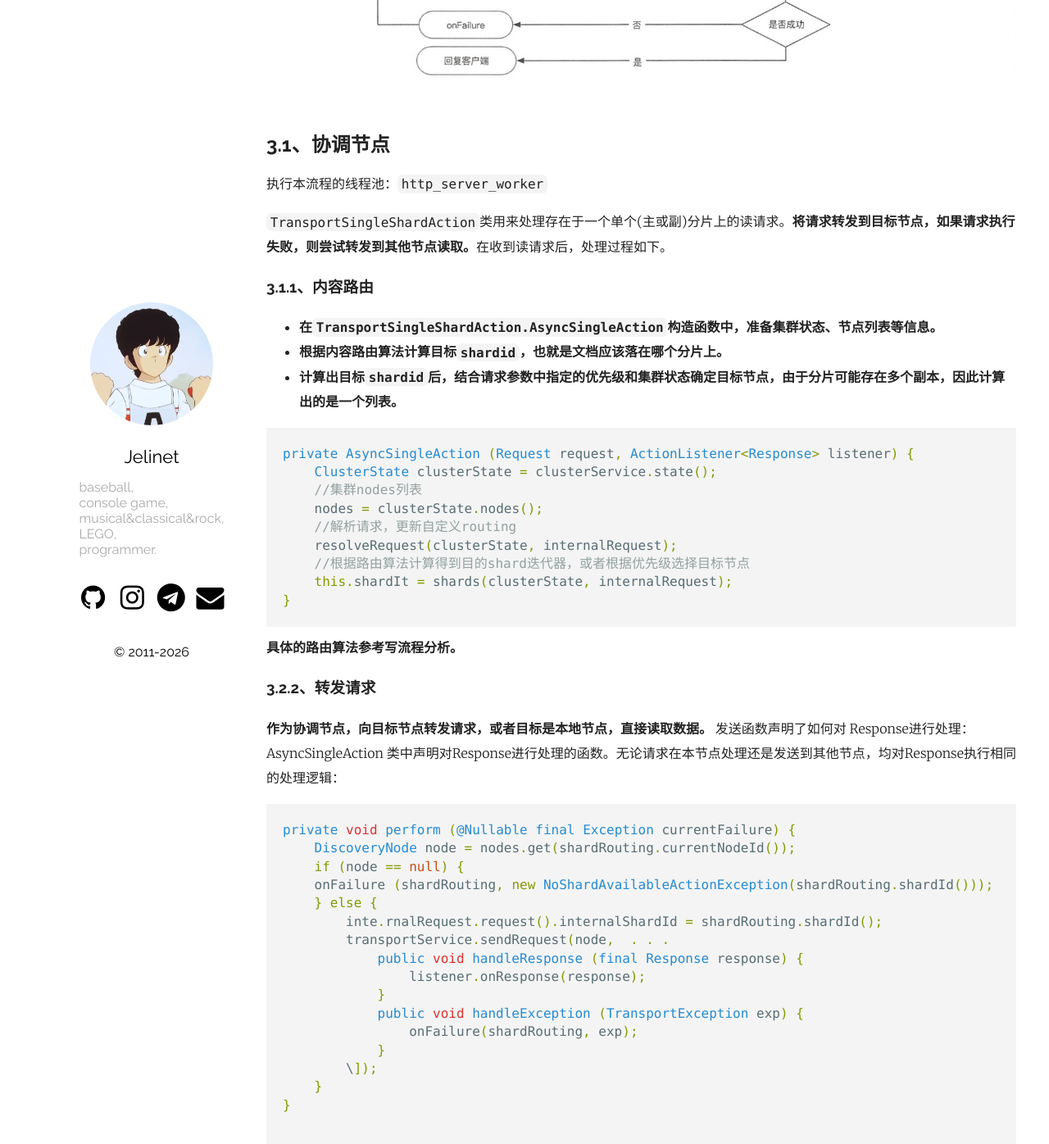
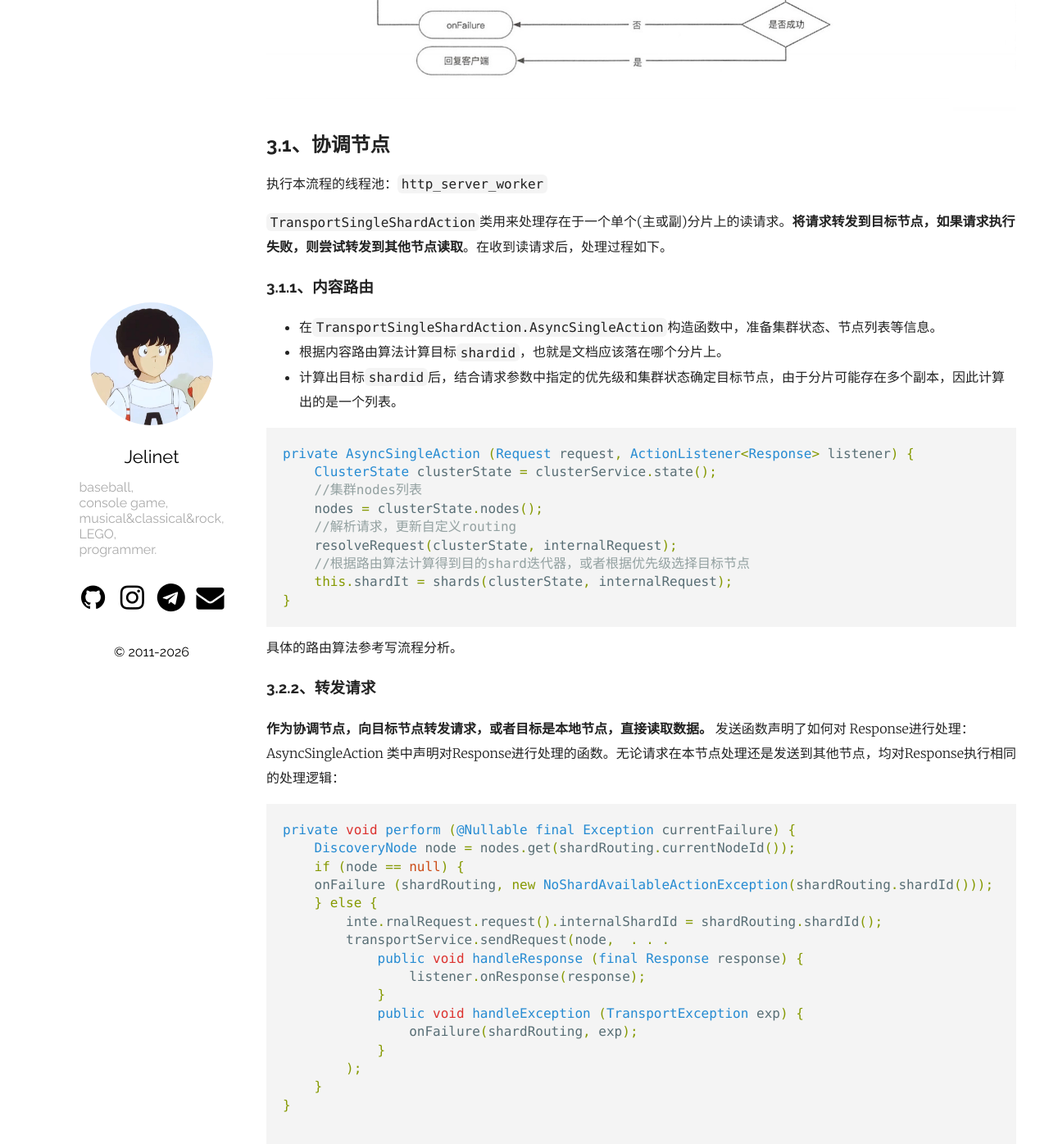
Before and after one commit to jelinet/jelinet.github.io, a Jekyll site: the page built from _posts/2020-05-07-ES笔记-Get.md, in a window 1280 px wide and 1400 px high, scrolled down 3261 px. Shown: the top 1396 px of the window at 82% size. Built offline with Jekyll 4.4.1, drawn with Linux system fonts in a browser that asks for light colours; comment, search, counter and statistics services are not loaded; some of the changed text lies outside the part shown.

Commit message:
fix:es-get多余代码

````diff
--- a/_posts/2020-05-07-ES笔记-Get.md
+++ b/_posts/2020-05-07-ES笔记-Get.md
@@ -98,13 +98,13 @@ These shard preferences are removed in favour of the \_prefer_nodes and \_only_n
 
 执行本流程的线程池：`http_server_worker`
 
-`TransportSingleShardAction`类用来处理存在于一个单个(主或副)分片上的读请求。**将请求转发到目标节点，如果请求执行失败，则尝试转发到其他节点读取。**在收到读请求后，处理过程如下。
+`TransportSingleShardAction`类用来处理存在于一个单个(主或副)分片上的读请求。**将请求转发到目标节点，如果请求执行失败，则尝试转发到其他节点读取**。在收到读请求后，处理过程如下。
 
 ### 3.1.1、内容路由
 
-- **在`TransportSingleShardAction.AsyncSingleAction`构造函数中，准备集群状态、节点列表等信息。**
-- **根据内容路由算法计算目标`shardid`，也就是文档应该落在哪个分片上。**
-- **计算出目标`shardid`后，结合请求参数中指定的优先级和集群状态确定目标节点，由于分片可能存在多个副本，因此计算出的是一个列表。**
+- 在`TransportSingleShardAction.AsyncSingleAction`构造函数中，准备集群状态、节点列表等信息。
+- 根据内容路由算法计算目标`shardid`，也就是文档应该落在哪个分片上。
+- 计算出目标`shardid`后，结合请求参数中指定的优先级和集群状态确定目标节点，由于分片可能存在多个副本，因此计算出的是一个列表。
 
 ```java
 private AsyncSingleAction (Request request, ActionListener<Response> listener) {
@@ -118,7 +118,7 @@ private AsyncSingleAction (Request request, ActionListener<Response> listener) {
 }
 ```
 
-**具体的路由算法参考写流程分析。**
+具体的路由算法参考写流程分析。
 
 ### 3.2.2、转发请求
 
@@ -138,7 +138,7 @@ private void perform (@Nullable final Exception currentFailure) {
             public void handleException (TransportException exp) {
                 onFailure(shardRouting, exp);
             }
-        \]);
+        );
     }
 }
 
````
Also changed, not shown: other parts of _posts/2020-05-07-ES笔记-Get.md (+0 -5 lines).
